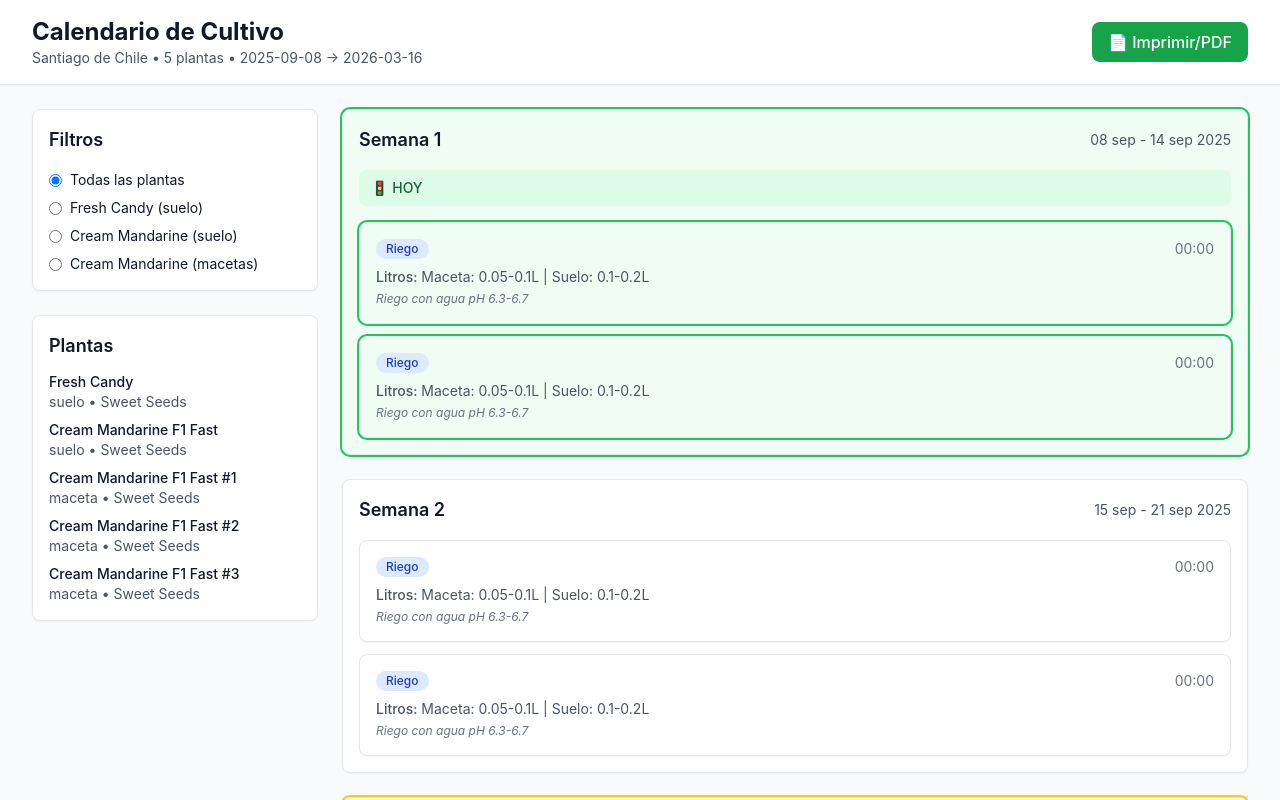
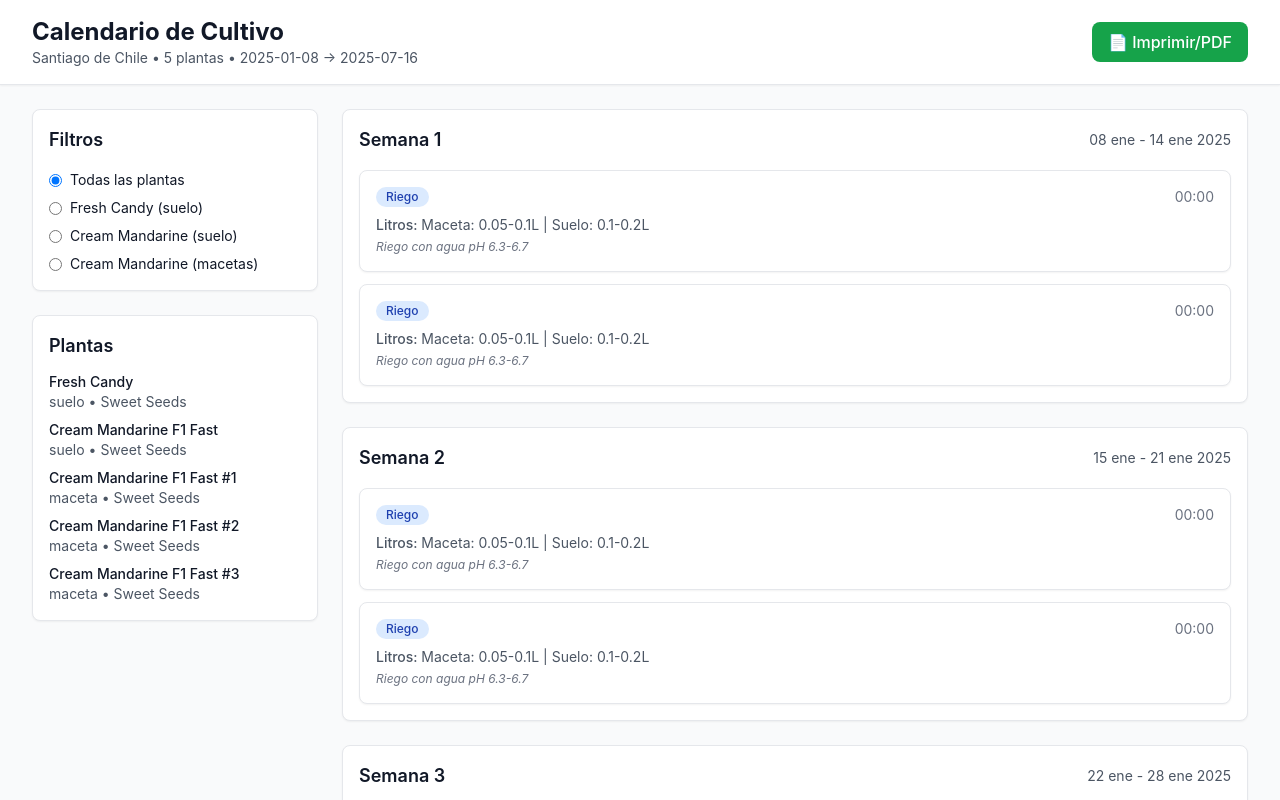
Before and after one commit to D33pKill/calendario, a React (Vite) app: page / in a window 1280 px wide. Shown: the top 800 px of the page. Built offline with nearby package versions, Linux system fonts and the light colour scheme.

Commit message:
Corregir fechas: ajustar calendario a enero-julio 2025 para reflejar estado real de germinación

```diff
--- a/src/App.tsx
+++ b/src/App.tsx
@@ -341,7 +341,7 @@ function App() {
                 Calendario de Cultivo
               </h1>
               <p className="text-sm text-gray-600">
-                Santiago de Chile • 5 plantas • 2025-09-08 → 2026-03-16
+                Santiago de Chile • 5 plantas • 2025-01-08 → 2025-07-16
               </p>
             </div>
             <button
--- a/src/schedule.ts
+++ b/src/schedule.ts
@@ -3,8 +3,8 @@ import { es } from 'date-fns/locale';
 
 // Configuración de fechas
 export const CULTIVO_CONFIG = {
-  inicio: new Date('2025-09-08'),
-  fin: new Date('2026-03-16'),
+  inicio: new Date('2025-01-08'), // Fecha real de inicio (8 de enero 2025)
+  fin: new Date('2025-07-16'), // Fecha estimada de fin (16 de julio 2025)
   zonaHoraria: 'America/Santiago'
 };
 
@@ -174,12 +174,12 @@ export const FASES = [
 // Fechas de lavado específicas por variedad
 export const FECHAS_LAVADO = {
   'cream-mandarine': {
-    lavado: new Date('2026-02-17'),
-    cosecha: { inicio: new Date('2026-02-24'), fin: new Date('2026-03-10') }
+    lavado: new Date('2025-06-17'),
+    cosecha: { inicio: new Date('2025-06-24'), fin: new Date('2025-07-10') }
   },
   'fresh-candy': {
-    lavado: new Date('2026-02-23'),
-    cosecha: { inicio: new Date('2026-03-02'), fin: new Date('2026-03-16') }
+    lavado: new Date('2025-06-23'),
+    cosecha: { inicio: new Date('2025-07-02'), fin: new Date('2025-07-16') }
   }
 };
 
```
Also changed, not shown: 1 other file (tests, documents, lock files or other folders).
